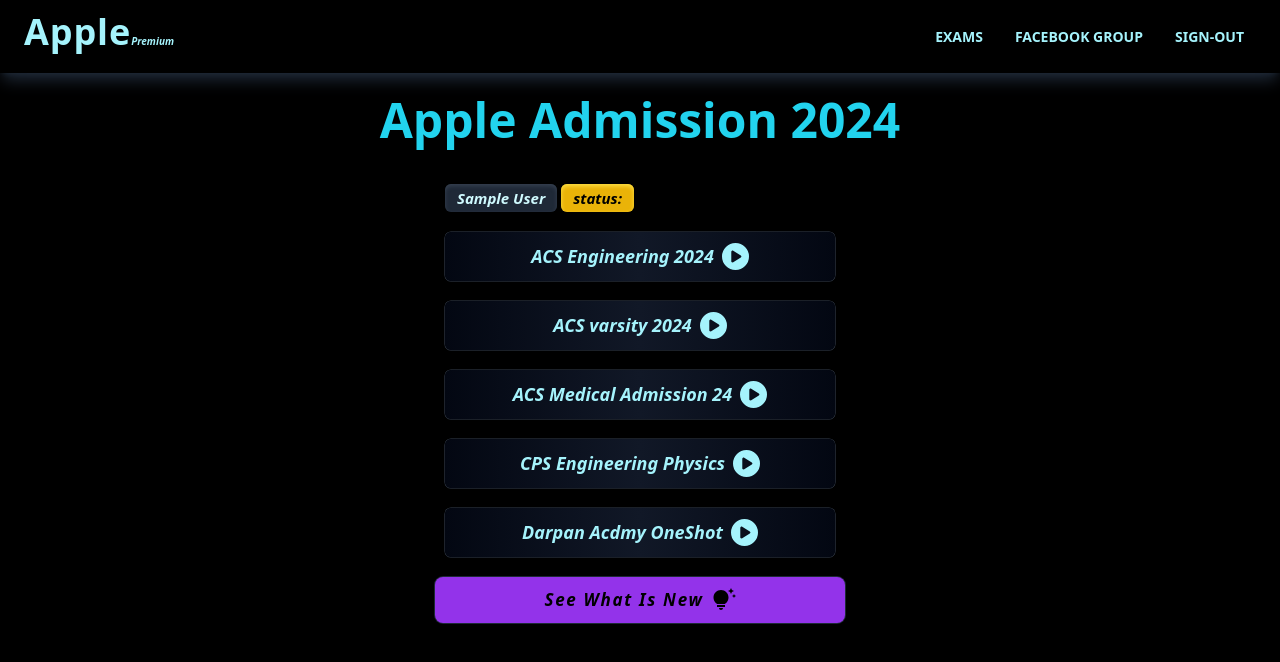
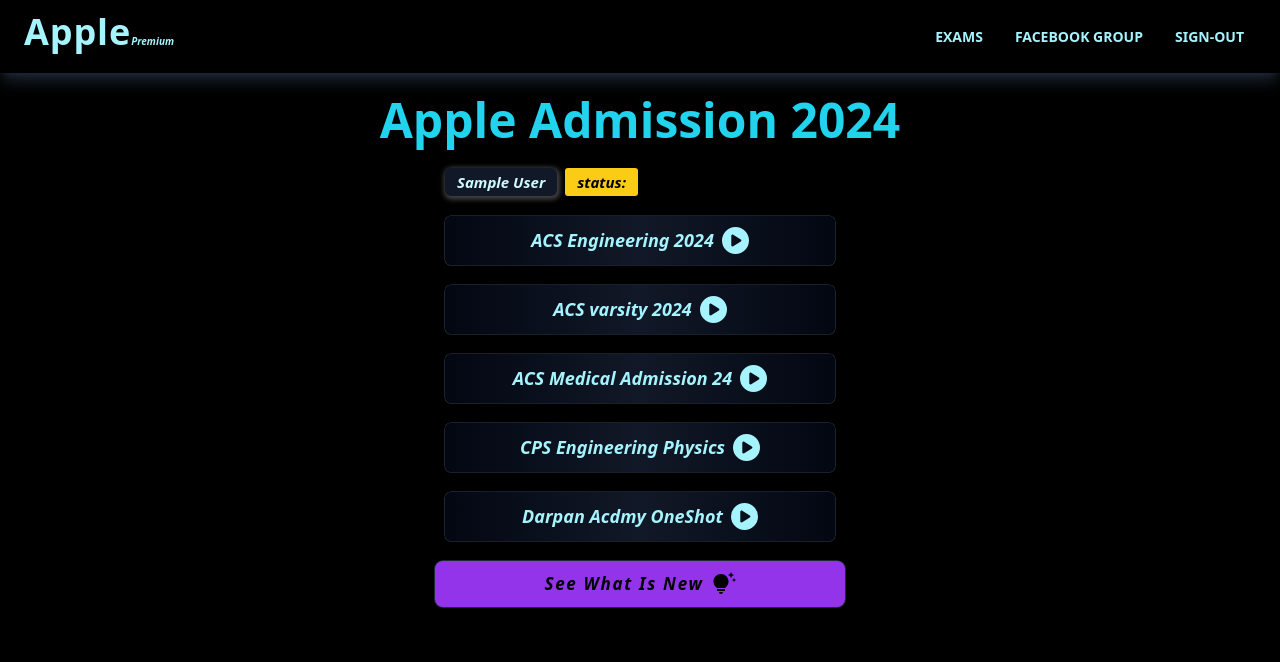
Before and after one commit to FardusWahid/hsc2024, a Next.js app: page / in a window 1280 px wide. Shown: the top 662 px of the page. Built offline with nearby package versions, Linux system fonts and the light colour scheme; no server answers; sample sign-in values are in the browser's storage.

Commit message:
nweinter

```diff
--- a/src/app/component/class.jsx
+++ b/src/app/component/class.jsx
@@ -43,20 +43,20 @@ function Neo(props) {
   return (
     <div className='select-none'>
 
-      <h1 className='text-center font-extrabold mt-1 md:mt-0 text-2xl'>{props.chapter} </h1><br />
+      <h1 className='text-center font-extrabold mt-2 md:mt-0 text-2xl'>{props.chapter}</h1><br />
 
       {loading && <p className=" flex justify-center items-center font-extrabold tracking-tight text-lg text-white">Loading...</p>}
       {error && <p>Error: {error}</p>}
       {!loading && !error && (
-        <div className="w-full flex flex-wrap justify-center 2xl:w-[1490px] 2xl:m-auto 2xl:justify-start  gap-5  ">
+        <div className="w-full flex flex-wrap justify-center 2xl:w-[1490px] 2xl:m-auto 2xl:justify-start gap-5">
           {currentVideos.map(video => (
 
-            <div key={video.id} >
+  <div key={video.id}>
   <p className='m-auto text-center text-[13px] mb-1 tracking-tighter font-bold font-sans w-[344px] lg:w-[477px] truncate whitespace-nowrap overflow-hidden active:whitespace-normal active:overflow-visible active:text-clip'>{video.snippet.title}</p>
 
 
 
-<div className="bg-black  lg:w-[480px]">
+<div className="bg-gray-950 lg:w-[480px]">
               <section className='w-full flex justify-center'>
                 <ReactPlayer
                   url={`https://www.youtube.com/watch?v=${video.snippet.resourceId.videoId}`}
--- a/src/app/denied/page.jsx
+++ b/src/app/denied/page.jsx
@@ -11,7 +11,7 @@ const Denied = async () => {
         <div className="flex flex-col text-blue-200 items-center justify-center h-[450px] md:h-[600px] ">
   <h1 className='text-center mx-5 text-2xl font-sans italic font-extrabold'><span className='text-3xl'>Opps!</span>  {session?.user?.name}. Looks like you do not have access to this course.</h1>
   <p className='font-sans mt-3 italic font-extrabold text-cyan-200 text-lg'>Please <a className='to-blue-300 font-extrabold underline italic font-sans tracking-widest' href="https://www.facebook.com/apple.courses.netlify.app.3.0/">buy</a> access to continue.</p>
-<a className='mt-5 bg-yellow-300 px-2 py-[6.5px] tracking-tight italic hover:bg-yellow-400 rounded-[5px] hover:scale-110 text-black font-sans font-extrabold text-lg  transition-all ease-in duration-75' href="https://applecourses.netlify.app">Back to Apple Shop</a>
+<a className='mt-5 bg-yellow-300 px-1 text-center py-[6.5px] tracking-tight italic hover:bg-yellow-400 rounded-[5px] w-[179px] hover:scale-110 text-black font-sans font-extrabold text-lg  transition-all ease-in duration-75' href="https://applecourses.netlify.app">Back to Apple Shop</a>
 
 <a className='flex justify-center gap-1 mx-5 mt-2 text-black font-extrabold font-sans text-[18px]  bg-pink-400 rounded-md hover:scale-110 w-[179px] px-2 py-1 transition-all ease-in duration-75' href="/"><IoMdArrowRoundBack size={27} />
  HOME</a>
--- a/src/app/engineering/page.jsx
+++ b/src/app/engineering/page.jsx
@@ -13,7 +13,7 @@ const Folder = () => {
     <div className='select-none'>
 
       <h1 className='font-sans text-center tracking-tighter text-cyan-300 text-[32px] md:text-[45px] md:leading-[50px] lg:text-5xl mt-2 md:mt-0 font-extrabold'>Engineering batch 2024</h1><div>
-      <h1 className='text-center text-[17px] md:text-[18px] lg:text-[20px] font-mono mt-1 md:mt-3 font-thin tracking-wide text-pink-200'>2024 Classes</h1>
+      <h1 className='text-center text-[17px] md:text-[18px] lg:text-[20px] font-mono mt-1 md:mt-3 font-thin text-cyan-400 italic'>2024 Classes</h1>
 
 <section>
 
@@ -52,7 +52,7 @@ const Folder = () => {
 <Mat link="https://tinyurl.com/engi24"/>
 <Link className=" matwidth justify-center flex md:w-1/2 lg:w-1/3 xl:w-[410px] md:text-lg italic bg-gray-900 hover:bg-gray-900 ring-gray-800 hover:ring-red-900 ring-1 hover:ring-[.9px] transition-all ease-in duration-100 hover:scale-105 text-cyan-100 font-extrabold tracking-wide hover:tracking-widest rounded-md m-auto py-[8px] md:py-[12px] mt-5" href="https://docs.google.com/document/d/1G4whoYmuYn1W0-cg1VxRWO4NnnH-MT2dzi4hQX8FlJI/edit?usp=sharing">Practice Sheets&nbsp; <GrDocumentPdf color="white"  size={25}/>
 </Link>
-<p className='text-center font-sans tracking-wide my-3 font-thin italic text-gray-300 text-[16px]' >2023 Engineering Archive</p>
+<p className='text-center font-sans tracking-wide my-3 font-extralight italic text-cyan-400 text-[16px]' >2023 Engineering Archive</p>
 <Sub
   name="Engineering Archive"
   route="/engineering/archive"
--- a/src/app/globals.css
+++ b/src/app/globals.css
@@ -24,11 +24,13 @@ body {
   @apply text-center my-3 md:mt-0 font-sans font-extrabold text-cyan-400 text-[34px] md:text-5xl
   }
 
+.sha{
+  box-shadow: 1px 1.5px 5px 2px rgb(69, 68, 68);
+}
 
 .matwidth{
   width: 83%;
 }
-
 
 .wd{
   width: 79%;
--- a/src/app/page.js
+++ b/src/app/page.js
@@ -14,12 +14,12 @@ const page = async (prop) => {
 
   return (
     <div className='select-none'>
-      <h1 className='chapterHeading tracking-tighter md:tracking-normal mb-10'>Apple Admission 2024 </h1>
+      <h1 className='chapterHeading tracking-tighter md:tracking-normal mb-6'>Apple Admission 2024</h1>
 
-      <section className='flex  gap-1  justify-start wd  m-auto  text-[15px] md:w-1/2 lg:w-1/3 xl:w-[390px] md:justify-start my-4 font-sans italic font-semibold'>
+      <section className='flex  gap-2  justify-start wd  m-auto  text-[15px] md:w-1/2 lg:w-1/3 xl:w-[390px] md:justify-start my-4 font-sans italic font-semibold'>
 
-      <h1 className='bg-gray-800 px-3 py-[2.5px] w-fit rounded-md shadow-inner shadow-gray-700 hover:bg-gray-900 tracking-tight md:tracking-normal'> <span>{session?.user?.name}</span></h1>
-      <p className='bg-yellow-500 hover:bg-yellow-600 px-3 w-fit py-[2.5px] rounded-md shadow-inner text-black shadow-yellow-300'>status: <span>{session?.user?.role}</span></p>
+      <h1 className='bg-gray-900 sha hover:shadow-none px-3 py-[2.5px] w-fit rounded-md tracking-tight md:tracking-normal'> <span>{session?.user?.name}</span></h1>
+      <p className='bg-yellow-400 px-3 w-fit py-[2.5px] rounded-[3px] text-black'>status: <span>{session?.user?.role}</span></p>
       </section>
 
 
--- a/src/app/varsity/py1/page.jsx
+++ b/src/app/varsity/py1/page.jsx
@@ -8,7 +8,7 @@ import Neo from "@/app/component/class";
         <div>
             <Neo
             chapter="Physics 1st paper"
-            playid="PLvgzT9BBU5XwljhHEEaniK3Vrpspzszf6"
+            playid="PLvgzT9BBU5XzBBm1l2R8jmu3raKhR1XMR"
             />
         </div>
     )
```
